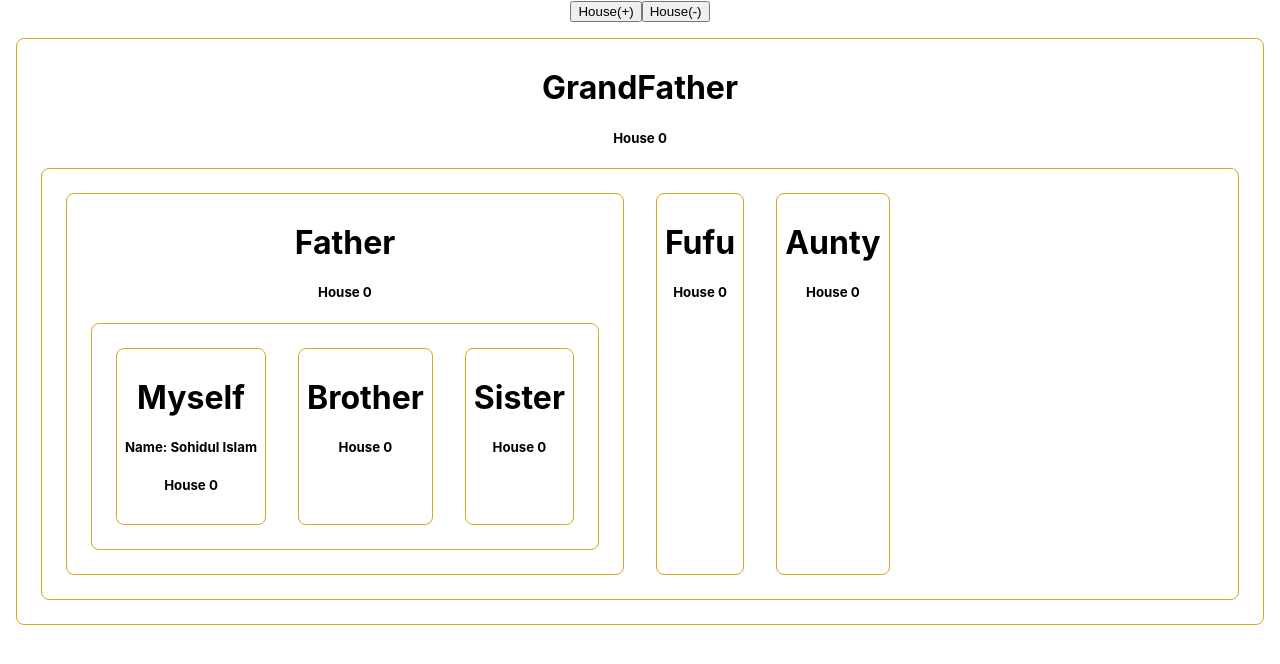
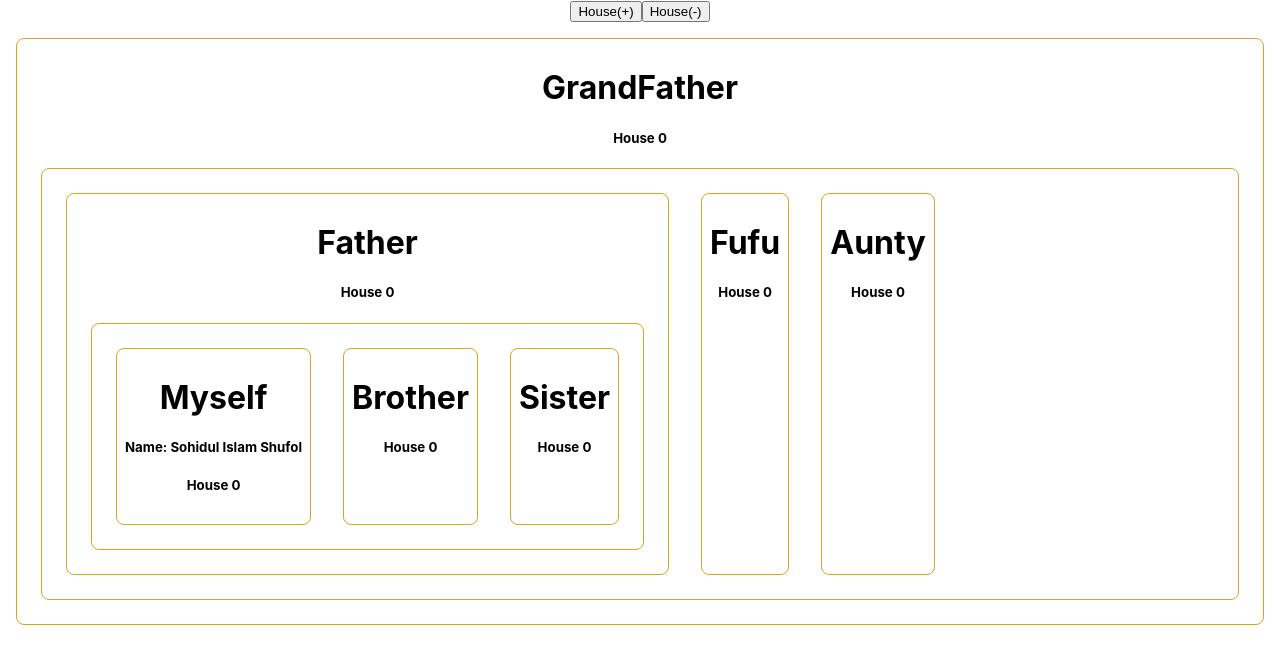
Before and after one commit to Sohidul-Islam/reactpractice, a React (Create React App) app: page / in a window 1280 px wide. Shown: the top 664 px of the page. Built offline with nearby package versions, Linux system fonts and the light colour scheme.

Commit message:
use context

```diff
--- a/src/App.js
+++ b/src/App.js
@@ -3,11 +3,13 @@ import './App.css';
 // import Countries from './components/Countries/Countries';
 // import ExportTesting from './components/ExportTesting/ExportTesting';
 import GrandFather from './components/GrandFather/GrandFather';
-import { useState } from 'react';
+import { createContext, useState } from 'react';
+
+export const NameContext = createContext("name");
 
 function App() {
   const [house, setHouse] = useState(0);
-  const nameMe = "Sohidul Islam";
+  const nameMe = "Sohidul Islam Shufol";
   const incrementCounter = () => {
     const newState = house + 1;
     setHouse(newState);
@@ -20,14 +22,19 @@ function App() {
     setHouse(newState);
   }
   return (
-    <div className="App">
-      {/* <ConditionalRendering testing=""></ConditionalRendering>
+
+    <NameContext.Provider value={nameMe}>
+      <div className="App">
+        {/* <ConditionalRendering testing=""></ConditionalRendering>
       <ExportTesting></ExportTesting>
       <Countries /> */}
-      <button onClick={incrementCounter}>House(+)</button>
-      <button onClick={decrementCounter}>House(-)</button>
-      <GrandFather name={nameMe} house={house}></GrandFather>
-    </div >
+        <button onClick={incrementCounter}>House(+)</button>
+        <button onClick={decrementCounter}>House(-)</button>
+        {/* <GrandFather name={nameMe} house={house}></GrandFather> */}
+        <GrandFather house={house}></GrandFather>
+      </div >
+    </NameContext.Provider>
+
   );
 }
 
--- a/src/components/Father/Father.js
+++ b/src/components/Father/Father.js
@@ -4,13 +4,13 @@ import Brother from './../Brother.js/Brother';
 import Sister from './../Sister/Sister';
 
 const Father = (props) => {
-    const { house, name } = props;
+    const { house } = props;
     return (
         <div>
             <h1>Father</h1>
             <h5>House {house}</h5>
             <div style={{ display: 'flex', }}>
-                <Myself name={name} house={house}></Myself>
+                <Myself house={house}></Myself>
                 <Brother house={house}></Brother>
                 <Sister house={house}></Sister>
             </div>
--- a/src/components/GrandFather/GrandFather.js
+++ b/src/components/GrandFather/GrandFather.js
@@ -4,13 +4,13 @@ import Father from '../Father/Father';
 import Fufu from '../Fufu/Fufu';
 
 const GrandFather = (props) => {
-    const { house, name } = props;
+    const { house } = props;
     return (
         <div>
             <h1>GrandFather</h1>
             <h5>House {house}</h5>
             <div style={{ display: 'flex' }}>
-                <Father name={name} house={house}></Father>
+                <Father house={house}></Father>
                 <Fufu house={house}></Fufu>
                 <Aunty house={house}></Aunty>
             </div>
--- a/src/components/Myself/Myself.js
+++ b/src/components/Myself/Myself.js
@@ -1,7 +1,10 @@
-import React from 'react';
+import React, { useContext } from 'react';
+import { NameContext } from '../../App';
 
 const Myself = (props) => {
-    const { house, name } = props;
+    const { house } = props;
+    const name = useContext(NameContext);
+    console.log(name);
     return (
         <div>
             <h1>Myself</h1>
```
